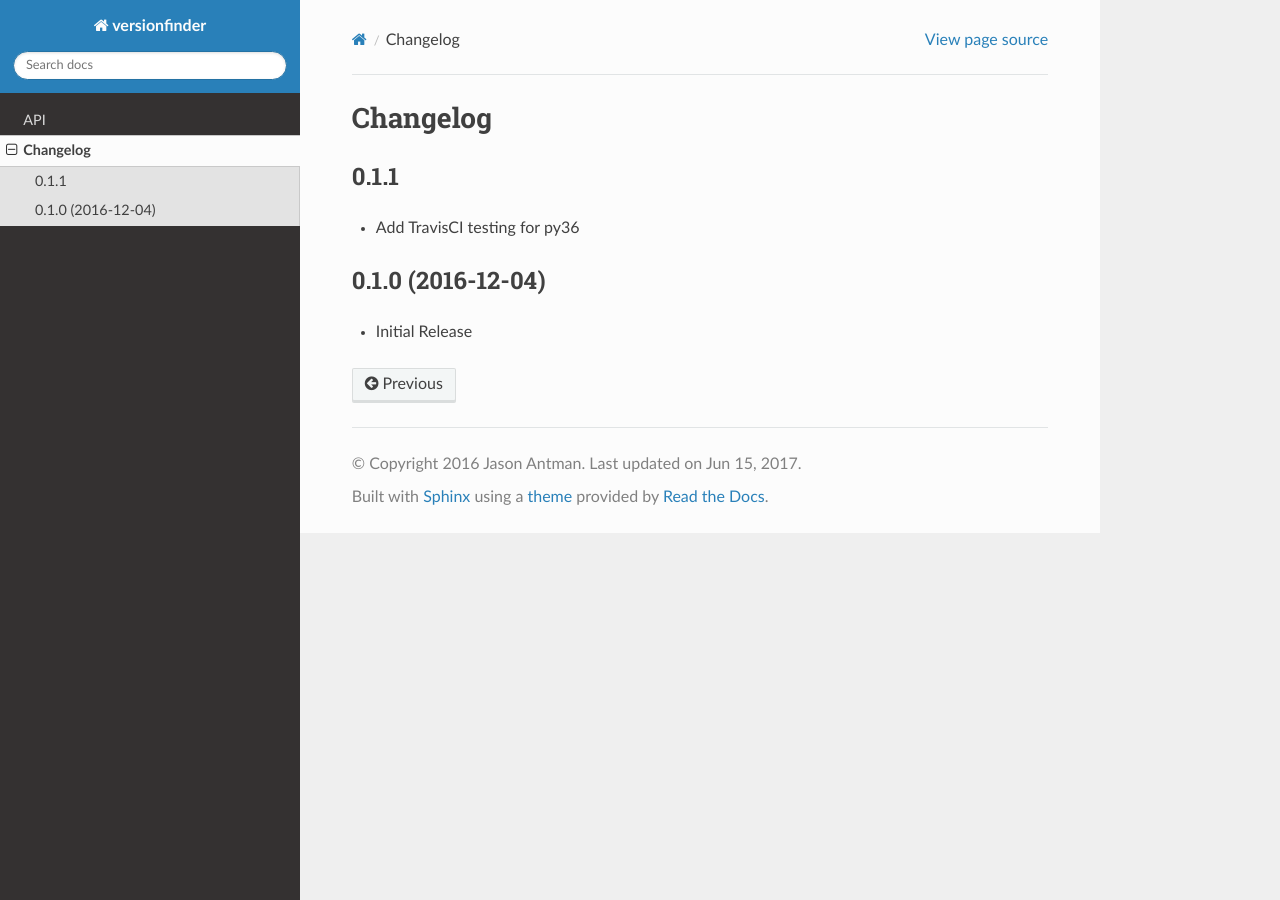
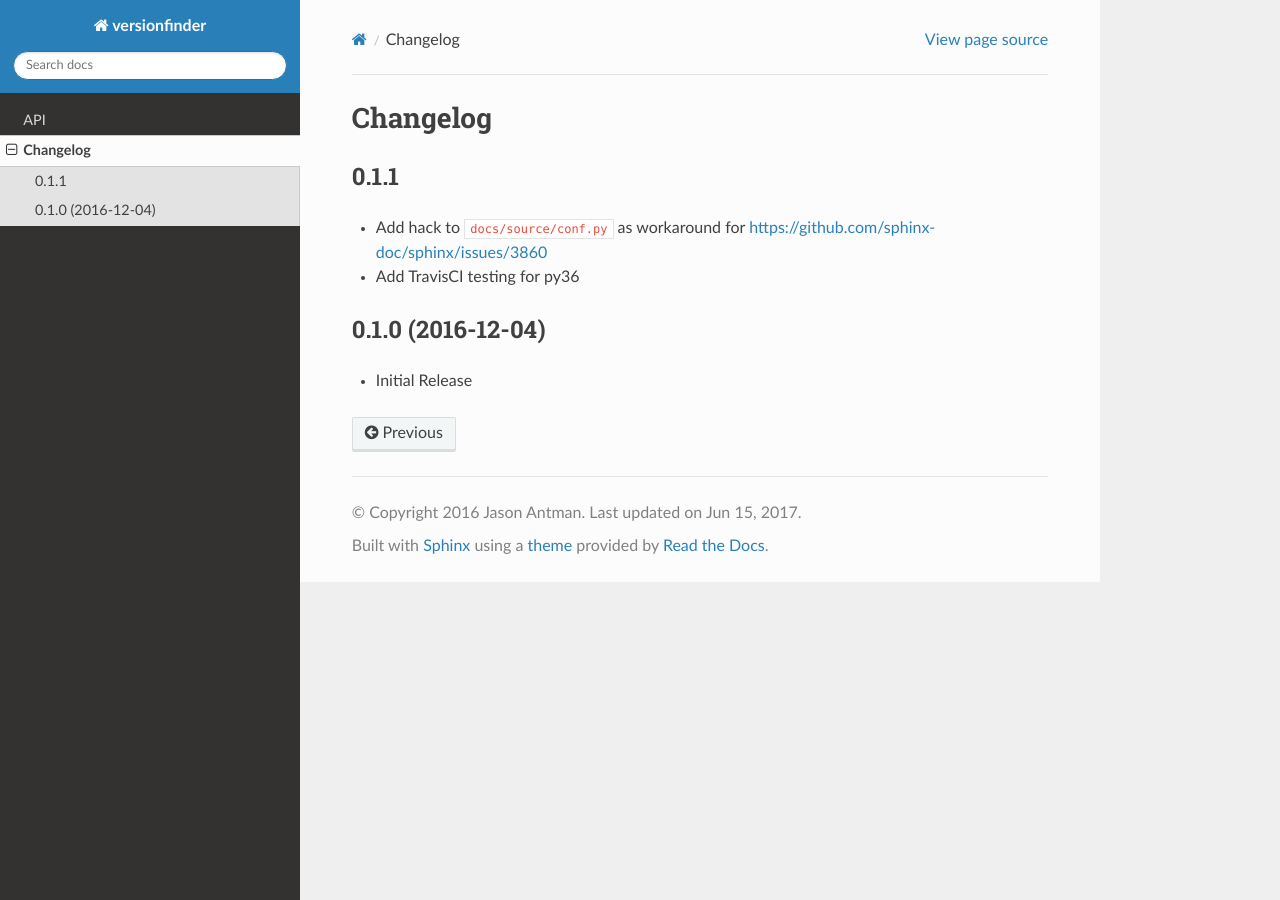
Before and after one commit to jantman/versionfinder, a Sphinx documentation site: the page built from docs/source/changes.rst, in a window 1280 px wide. Built offline with Sphinx 7.4.7 and the Read the Docs theme 2.0.0, drawn with Linux system fonts in a browser that asks for light colours; the version number could not be read and is left out.

Commit message:
add hacky workaround for sphinx-doc/sphinx#3860

```diff
--- a/CHANGES.rst
+++ b/CHANGES.rst
@@ -4,6 +4,7 @@
 0.1.1
 -----
 
+* Add hack to ``docs/source/conf.py`` as workaround for https://github.com/sphinx-doc/sphinx/issues/3860
 * Add TravisCI testing for py36
 
 0.1.0 (2016-12-04)
--- a/docs/source/conf.py
+++ b/docs/source/conf.py
@@ -15,6 +15,8 @@
 import sys
 import os
 import re
+import logging
+import types
 # to let sphinx find the actual source...
 sys.path.insert(0, os.path.abspath("../.."))
 from versionfinder.version import VERSION
@@ -307,17 +309,37 @@
     r'https?://testpypi\.python\.org/pypi/versionfinder'
 ]
 
+
 # exclude module docstrings - see http://stackoverflow.com/a/18031024/211734
 def remove_module_docstring(app, what, name, obj, options, lines):
     if what == "module":
         del lines[:]
 
+
 # ignore non-local image warnings
 def _warn_node(self, msg, node, **kwargs):
-    if not msg.startswith('nonlocal image URI found:'):
-        self._warnfunc(msg, '%s:%s' % get_source_line(node))
+    if msg.startswith('nonlocal image URI found:'):
+        return
+    self._warnfunc(msg, '%s:%s' % get_source_line(node))
 
 sphinx.environment.BuildEnvironment.warn_node = _warn_node
 
+
+# BEGIN workaround for https://github.com/sphinx-doc/sphinx/issues/3860
+def _images_log_warning(self, msg, *args, **kwargs):
+    if msg.startswith(
+            'Could not fetch remote image: '
+            'https://readthedocs.org/projects/versionfinder/badge/?'
+    ):
+        print('Suppressing RTD badge remote image warning: %s' % msg)
+        return
+    self._orig_warning(msg, *args, **kwargs)
+
+img_log = logging.getLogger('sphinx.transforms.post_transforms.images')
+img_log._orig_warning = img_log.warning
+img_log.warning = types.MethodType(_images_log_warning, img_log)
+# END workaround for https://github.com/sphinx-doc/sphinx/issues/3860
+
+
 def setup(app):
     app.connect("autodoc-process-docstring", remove_module_docstring)
```
